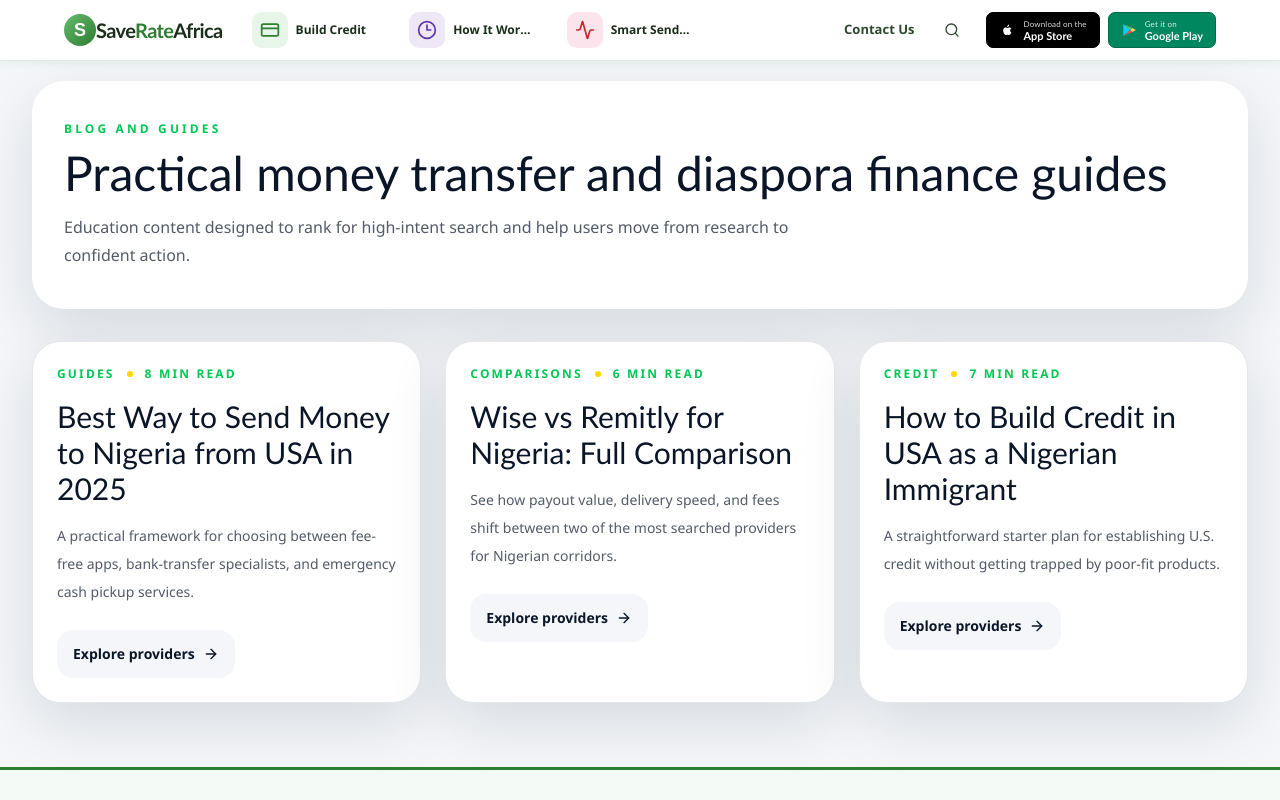
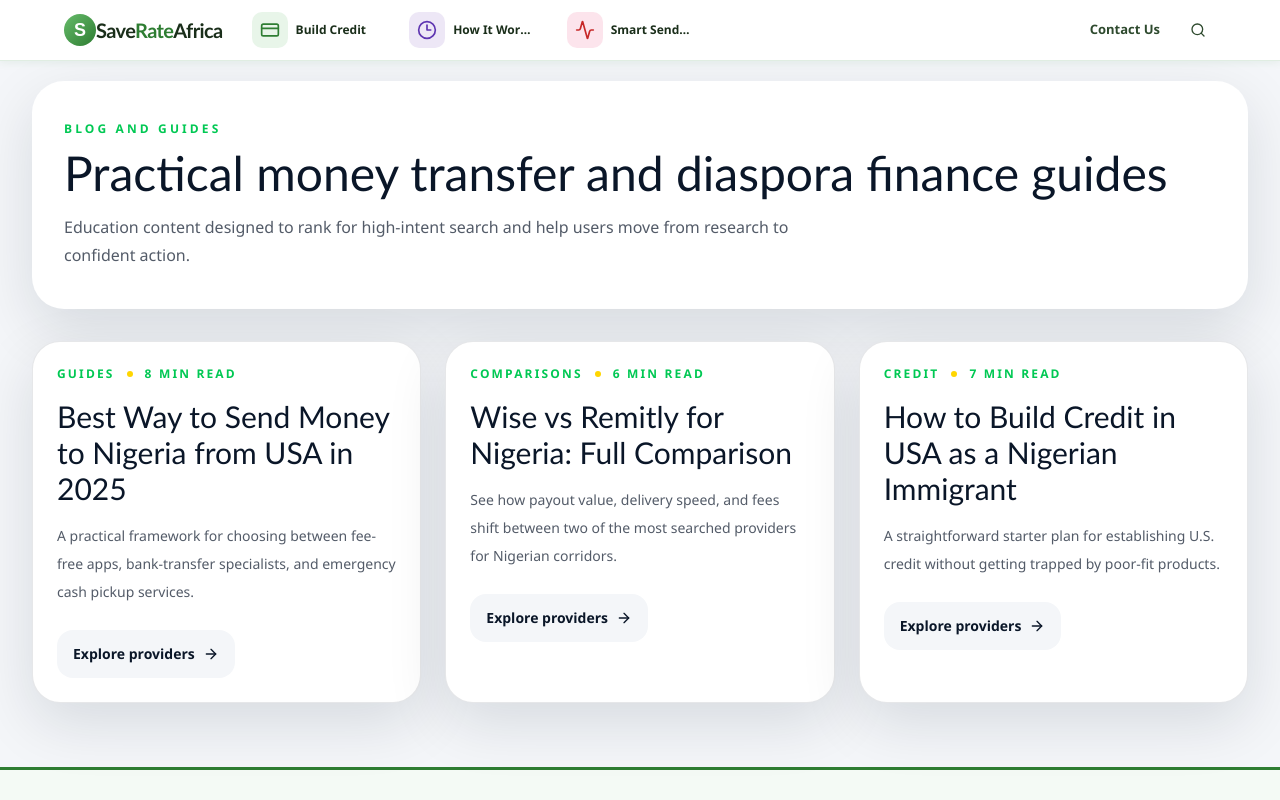
Before and after one commit to Chinenyeonukogu/SaveRateAfrica, a Next.js app: page /blog in a window 1280 px wide. Shown: the top 800 px of the page. Built offline with nearby package versions, Linux system fonts and the light colour scheme.

Commit message:
Remove header store buttons

```diff
--- a/components/SiteHeader.tsx
+++ b/components/SiteHeader.tsx
@@ -77,21 +77,6 @@ const contactNavigationItem: NavigationItem = {
   sectionId: "contact"
 };
 
-const appDownloadButtons = [
-  {
-    href: "/manifest.webmanifest",
-    label: "App Store",
-    platform: "iOS" as const,
-    prefix: "Download on the"
-  },
-  {
-    href: "/manifest.webmanifest",
-    label: "Google Play",
-    platform: "Android" as const,
-    prefix: "Get it on"
-  }
-] as const;
-
 const brandFontStyle = {
   fontFamily: '"Sora", var(--font-heading), sans-serif'
 } as const;
@@ -141,53 +126,6 @@ function SaveRateAfricaLogo({
       </svg>
       <span className="ml-0 text-[20px] font-bold leading-none tracking-[-0.03em]">
         Save<span className="text-[#2e7d32]">Rate</span>Africa
-      </span>
-    </a>
-  );
-}
-
-function AppleBadgeIcon() {
-  return (
-    <svg aria-hidden="true" className="h-4 w-4 shrink-0 fill-current" viewBox="0 0 24 24">
-      <path d="M16.52 12.55c.03 2.3 2.01 3.07 2.03 3.08-.02.06-.31 1.09-1.03 2.15-.62.91-1.27 1.82-2.3 1.84-1 .02-1.33-.6-2.49-.6-1.16 0-1.53.58-2.46.62-1 .04-1.76-1-2.39-1.91-1.29-1.88-2.28-5.29-.95-7.65.66-1.17 1.87-1.91 3.16-1.93.99-.02 1.93.67 2.56.67.62 0 1.78-.83 3-.71.51.02 1.97.21 2.9 1.59-.08.05-1.73 1.01-1.76 2.85Zm-2.06-6.15c.54-.65.89-1.57.79-2.48-.77.03-1.69.52-2.24 1.16-.5.58-.92 1.5-.81 2.38.85.07 1.71-.44 2.26-1.06Z" />
-    </svg>
-  );
-}
-
-function GooglePlayBadgeIcon() {
-  return (
-    <svg aria-hidden="true" className="h-4 w-4 shrink-0" viewBox="0 0 24 24">
-      <path d="M3.5 3.2 13.7 12 3.5 20.8Z" fill="#00d2ff" />
-      <path d="M13.7 12 17.2 8.9 21 11.1c1 .56 1 1.24 0 1.8l-3.8 2.2Z" fill="#ffd54f" />
-      <path d="M3.5 3.2 17.2 8.9 13.7 12Z" fill="#66bb6a" />
-      <path d="M3.5 20.8 13.7 12 17.2 15.1Z" fill="#ef5350" />
-    </svg>
-  );
-}
-
-function AppStoreBadge({
-  href,
-  label,
-  platform,
-  prefix
-}: (typeof appDownloadButtons)[number]) {
-  const Icon = platform === "iOS" ? AppleBadgeIcon : GooglePlayBadgeIcon;
-  const isIOS = platform === "iOS";
-
-  return (
-    <a
-      className={`inline-flex h-9 items-center gap-2 rounded-[7px] border px-3 py-[5px] text-white ${
-        isIOS ? "border-black bg-black" : "border-[#016b4b] bg-[#01875f]"
-      }`}
-      download
-      href={href}
-    >
-      <Icon />
-      <span className="flex flex-col leading-none" style={brandFontStyle}>
-        <span className="text-[8px] font-medium tracking-[0.02em] text-white/85">
-          {prefix}
-        </span>
-        <span className="mt-[2px] text-[11px] font-bold">{label}</span>
       </span>
     </a>
   );
@@ -639,12 +577,6 @@ export function SiteHeader({
                   </div>
                 ) : null}
               </div>
-
-              <div className="ml-2 flex shrink-0 items-center gap-2">
-                {appDownloadButtons.map((button) => (
-                  <AppStoreBadge key={button.platform} {...button} />
-                ))}
-              </div>
             </div>
 
             <div className="hidden shrink-0 items-center gap-2 md:flex lg:hidden">
@@ -797,11 +729,6 @@ export function SiteHeader({
           })}
         </div>
 
-        <div className="mt-5 flex flex-col gap-2">
-          {appDownloadButtons.map((button) => (
-            <AppStoreBadge key={button.platform} {...button} />
-          ))}
-        </div>
       </aside>
 
       {showBreadcrumb ? (
```
